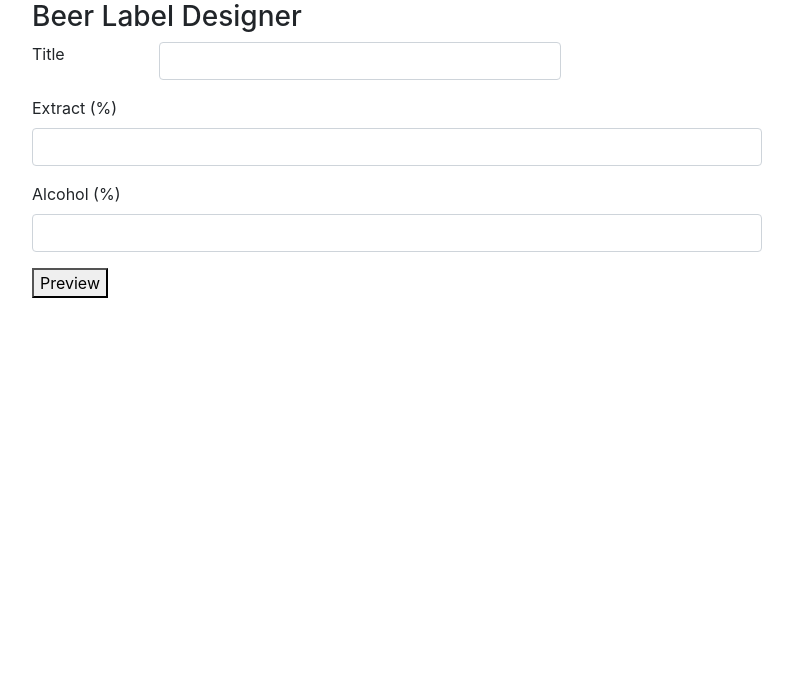
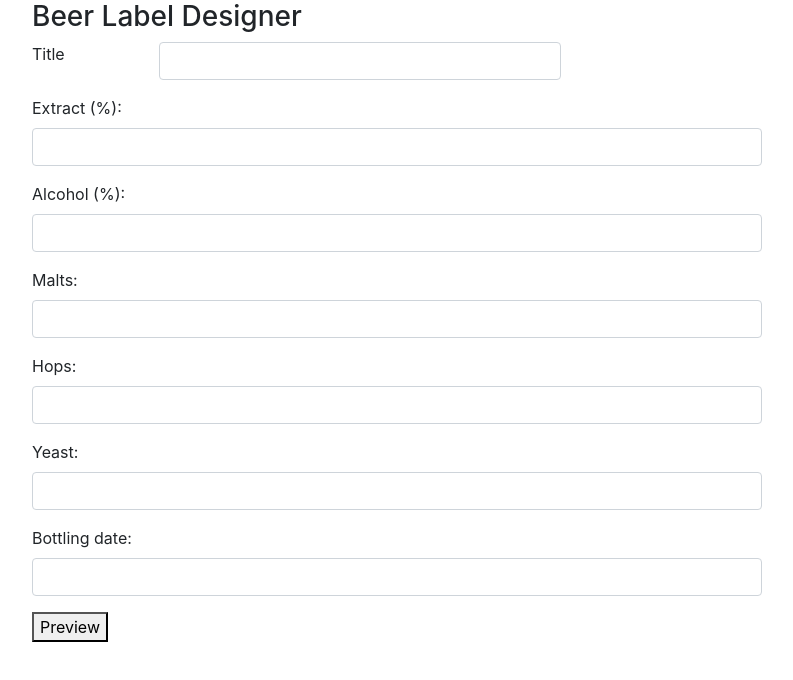
Before and after one commit to owfilip/beerlabel, an Angular app: page / in a window 1280 px wide. Shown: the top 680 px of the page, without its empty margins (243-1036 px from the left). Built offline with nearby package versions, Linux system fonts and the light colour scheme.

Commit message:
Added ngx-bootstrap

```diff
--- a/package.json
+++ b/package.json
@@ -22,6 +22,7 @@
     "@angular/router": "^6.1.0",
     "bootstrap": "^4.1.3",
     "core-js": "^2.5.4",
+    "ngx-bootstrap": "^3.1.1",
     "rxjs": "~6.2.0",
     "zone.js": "~0.8.26"
   },
--- a/src/app/app.module.ts
+++ b/src/app/app.module.ts
@@ -1,6 +1,7 @@
 import { BrowserModule } from '@angular/platform-browser';
 import { RouterModule, Routes } from '@angular/router';
 import { NgModule } from '@angular/core';
+import { BsDatepickerModule } from 'ngx-bootstrap/datepicker';
 
 import { AppComponent } from './app.component';
 import { PreviewComponent } from './preview/preview.component';
@@ -21,7 +22,8 @@ const appRoutes: Routes = [
   ],
   imports: [
     BrowserModule,
-    RouterModule.forRoot(appRoutes)
+    RouterModule.forRoot(appRoutes),
+    BsDatepickerModule.forRoot()
   ],
   providers: [],
   bootstrap: [AppComponent]
--- a/src/app/designer.component.html
+++ b/src/app/designer.component.html
@@ -12,12 +12,28 @@
             </div>
           </div>
           <div class="form-group">
-            <label for="extract">Extract (%)</label>
+            <label for="extract">Extract (%):</label>
             <input type="text" name="extract" id="extract" required class="form-control">
           </div>
           <div class="form-group">
-            <label for="alcohol">Alcohol (%)</label>
-            <input type="text" name="alcohol" id="almitcohol" required class="form-control">
+            <label for="alcohol">Alcohol (%):</label>
+            <input type="text" name="alcohol" id="alcohol" required class="form-control">
+          </div>
+          <div class="form-group">
+            <label for="malts">Malts:</label>
+            <input type="text" name="malts" id="malts" required class="form-control">
+          </div>
+          <div class="form-group">
+            <label for="hops">Hops:</label>
+            <input type="text" name="hops" id="hops" required class="form-control">
+          </div>
+          <div class="form-group">
+            <label for="yeast">Yeast:</label>
+            <input type="text" name="yeast" id="yeast" required class="form-control">
+          </div>
+          <div class="form-group">
+            <label for="bottlingDate">Bottling date:</label>
+            <input type="text" class="form-control" bsDatepicker required>
           </div>
           <button type="submit" (click)="onSubmit()" >Preview</button>
         </form>
--- a/src/styles.css
+++ b/src/styles.css
@@ -1,2 +1,3 @@
 /* You can add global styles to this file, and also import other style files */
 @import '~bootstrap/dist/css/bootstrap.min.css';
+@import '~ngx-bootstrap/datepicker/bs-datepicker.css'
```
Also changed, not shown: 1 other file (tests, documents, lock files or other folders).
